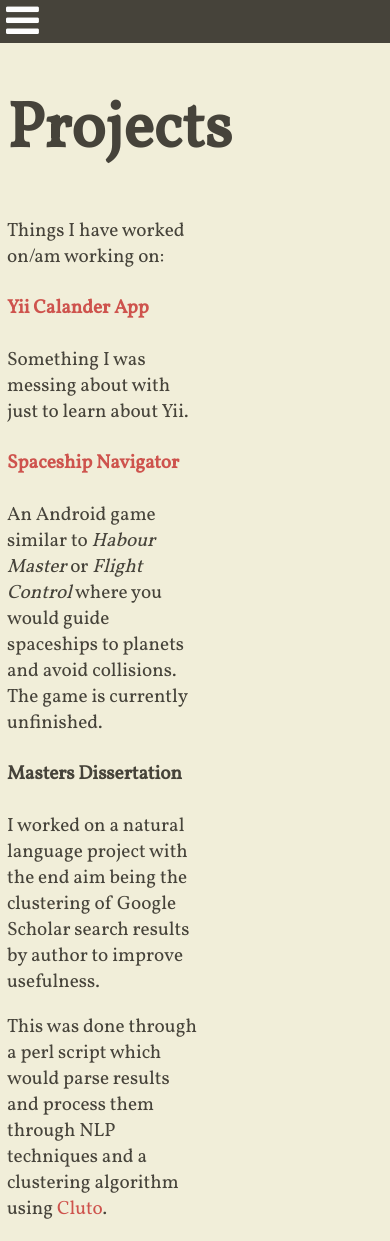
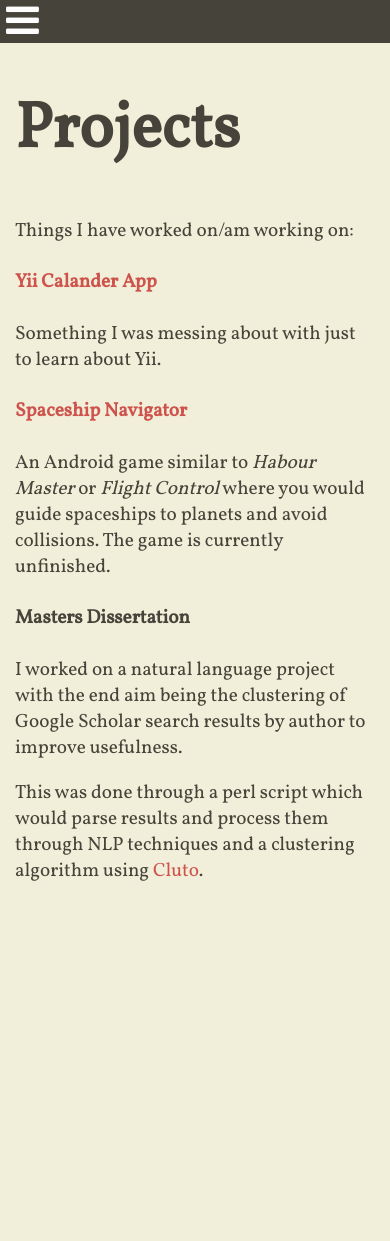
Before and after one commit to lewisp6/lewisp6.github.io, a Jekyll site: the page built from projects/index.html, in a window 390 px wide. Built offline with Jekyll 4.4.1, drawn with Linux system fonts in a browser that asks for light colours; nearby versions of some CDN libraries; after the commit the page ends 903 px from its top, so only the background shows below that.

Commit message:
fixed some mobile layout issues

```diff
--- a/_sass/_page.scss
+++ b/_sass/_page.scss
@@ -2,9 +2,10 @@
   width: 50%;
   margin: 0 auto;
 
-  @media (max-width: 480px) {
-    margin-left: 7px;
-    margin-right: 7px
+  @media (max-width: 768px) {
+    margin-left: 15px;
+    margin-right: 15px;
+    width: auto;
   }
 
   &__header {
```
